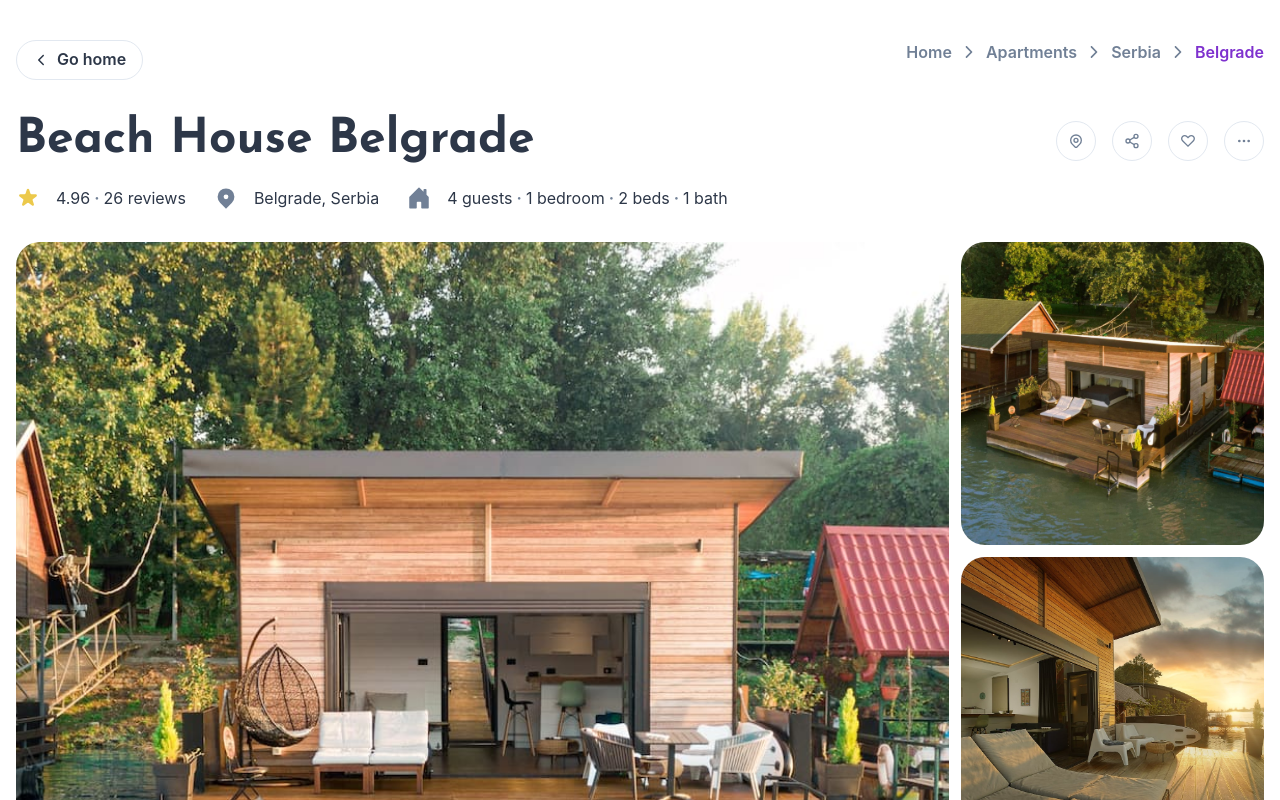
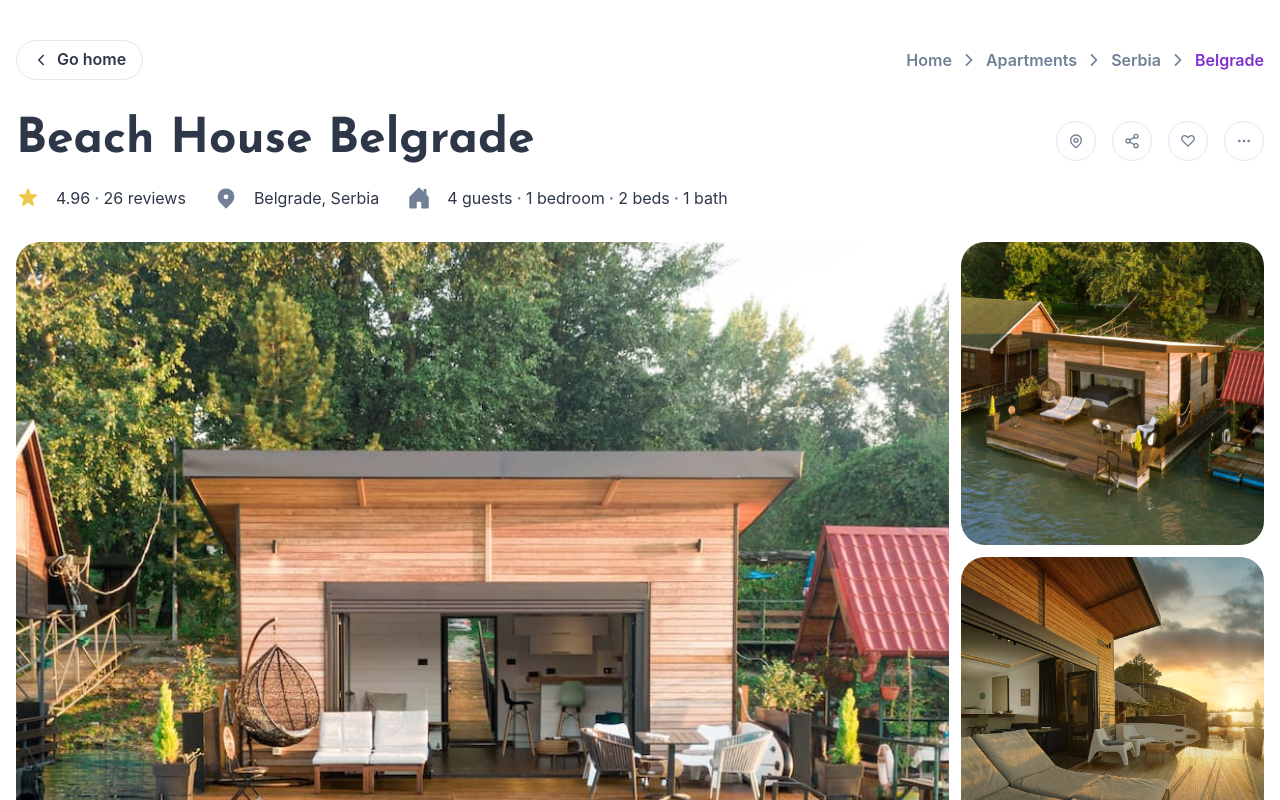
Before and after one commit to nikolovlazar/frontend-horse-ui, a Next.js app: page / in a window 1280 px wide. Shown: the top 800 px of the page. Built offline with nearby package versions, Linux system fonts and the light colour scheme.

Commit message:
minor responsiveness fix

```diff
--- a/src/components/header.tsx
+++ b/src/components/header.tsx
@@ -12,6 +12,7 @@ const Header = () => {
     <Stack
       direction={{ base: 'column', md: 'row' }}
       justifyContent="space-between"
+      alignItems={{ base: 'stretch', md: 'center' }}
       w="full"
     >
       <Button leftIcon={<IoIosArrowBack />} variant="outline" rounded="full">
```
